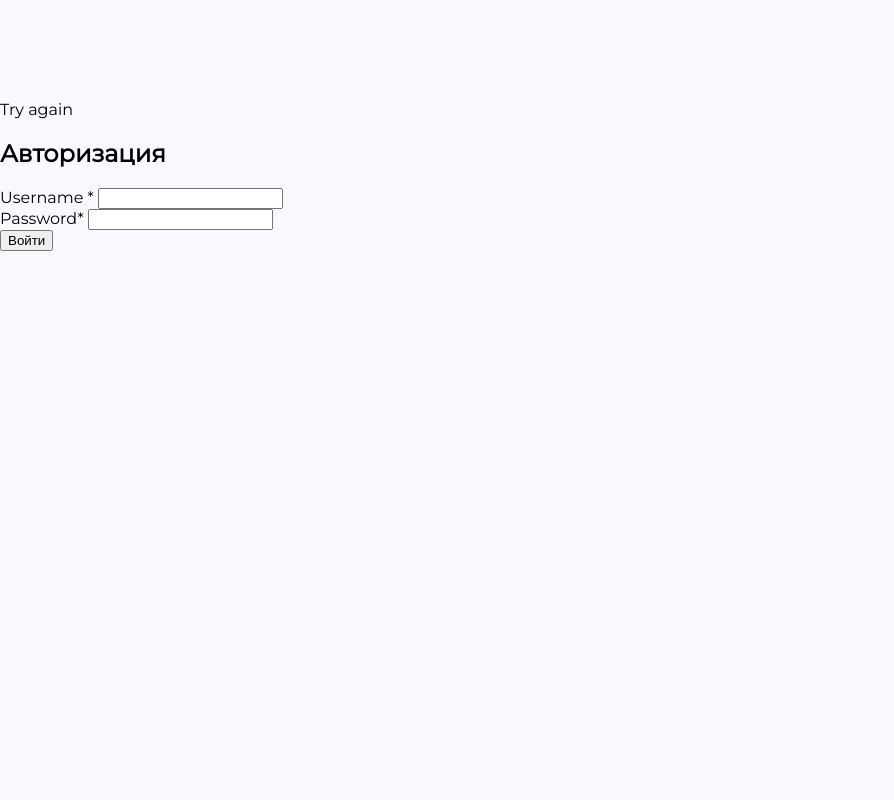
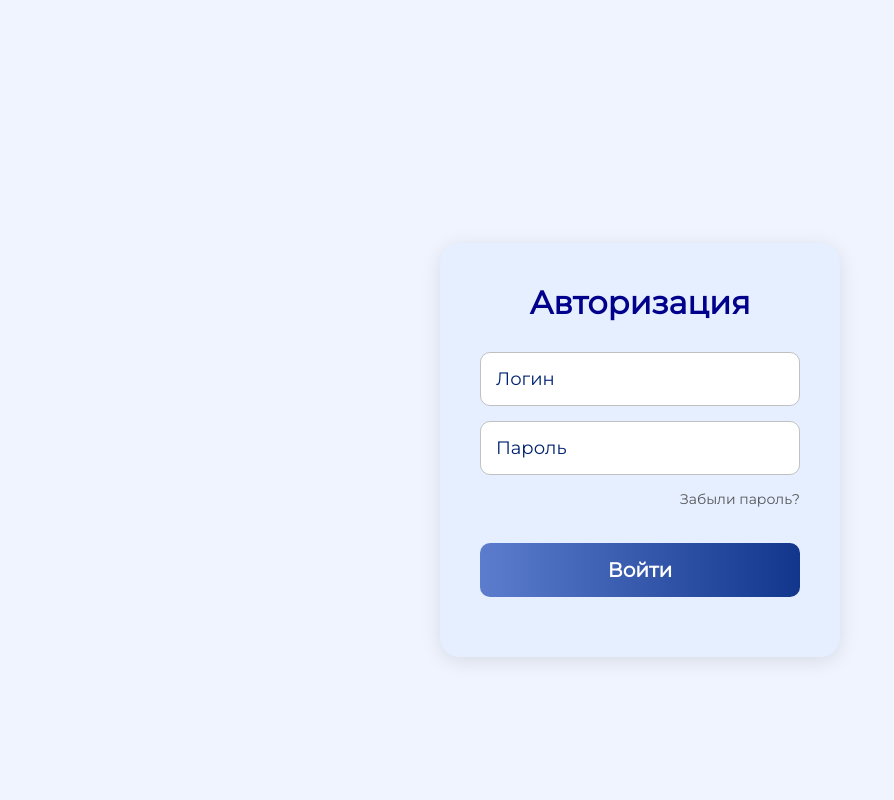
Before and after one commit to Hearmic/schollarsite1, a Django app: page /users/login/ in a window 1280 px wide. Shown: the whole page, without its empty margins (0-894 px from the left). Run offline with Django 4.2, Linux system fonts and the light colour scheme; some libraries are stand-ins or nearby versions.

Commit message:
UPDATE: Login frontend updated

```diff
--- a/exit_notes/templates/exit_notes/exit_notes_main.html
+++ b/exit_notes/templates/exit_notes/exit_notes_main.html
@@ -34,7 +34,7 @@
                 data-teacher-approved="{{ note.teacher_approved|yesno:'true,false' }}"
                 onclick="openModal(this)">
                 <div class="note-title">{{ note.title }}</div>
-                <div class="note-date">Создана: {{ note.created_on|date:'d.m.Y H:i' }}</div>
+                <div class="note-date"> Создана: {{ note.created_on|date:'d.m.Y H:i' }}  Для:{{ note.created_by.first_name }} {{ note.created_by.last_name }}</div>
             </div>
             {% endfor %}
         </div>
--- a/static/users/login_styles.css
+++ b/static/users/login_styles.css
@@ -1,95 +1,88 @@
-@import url('https://fonts.googleapis.com/css?family=Poppins:400,500,600,700&display=swap');
-*{
+* {
   margin: 0;
   padding: 0;
   box-sizing: border-box;
-  font-family: 'Poppins', sans-serif;
+  font-family: 'Montserrat', sans-serif;
 }
-body{
-  min-height: 100vh;
+
+body {
+  background-color: #f0f4ff;
   display: flex;
+  justify-content: center;
   align-items: center;
-  justify-content: center;
-  background: #4070f4;
+  height: 100vh;
 }
-.wrapper{
-  position: relative;
-  max-width: 430px;
-  width: 100%;
-  background: #fff;
-  padding: 34px;
-  border-radius: 6px;
-  box-shadow: 0 5px 10px rgba(0,0,0,0.2);
+
+.auth-container {
+  background-color: #e6efff;
+  padding: 40px;
+  border-radius: 20px;
+  box-shadow: 0 4px 20px rgba(0, 0, 0, 0.1);
+  text-align: center;
+  width: 400px;
 }
-.wrapper h2{
-  position: relative;
-  font-size: 22px;
-  font-weight: 600;
-  color: #333;
+
+.auth-title {
+  font-size: 32px;
+  font-weight: 800;
+  color: #00008b;
+  margin-bottom: 30px;
 }
-.wrapper h2::before{
-  content: '';
-  position: absolute;
-  left: 0;
-  bottom: 0;
-  height: 3px;
-  width: 28px;
-  border-radius: 12px;
-  background: #4070f4;
+
+.auth-form {
+  display: flex;
+  flex-direction: column;
+  gap: 15px;
+  margin-bottom: 20px;
 }
-.wrapper form{
-  margin-top: 30px;
+
+.input-field {
+  padding: 15px;
+  font-size: 18px;
+  font-weight: 500;
+  color: #002272;
+  border-radius: 10px;
+  border: 1px solid #c0c0c0;
+  outline: none;
 }
-.wrapper form .input-box{
-  height: 52px;
-  margin: 18px 0;
+
+.input-field::placeholder {
+  color: #002272;
 }
-form .input-box input{
-  height: 100%;
-  width: 100%;
-  outline: none;
-  padding: 0 15px;
-  font-size: 17px;
-  font-weight: 400;
-  color: #333;
-  border: 1.5px solid #C7BEBE;
-  border-bottom-width: 2.5px;
-  border-radius: 6px;
-  transition: all 0.3s ease;
+
+.forgot-password {
+  font-size: 14px;
+  color: #555557;
+  text-align: right;
+  margin-bottom: 20px;
+  display: block;
+  text-decoration: none;
 }
-.input-box input:focus,
-.input-box input:valid{
-  border-color: #4070f4;
-}
-form .policy{
-  display: flex;
-  align-items: center;
-}
-form h3{
-  color: #707070;
-  font-size: 14px;
-  font-weight: 500;
-  margin-left: 10px;
-}
-.input-box.button input{
-  color: #fff;
-  letter-spacing: 1px;
+
+.submit-btn {
+  padding: 15px;
+  font-size: 20px;
+  font-weight: bold;
+  color: white;
   border: none;
-  background: #4070f4;
+  border-radius: 10px;
+  background: linear-gradient(90deg, #5C7DCD, #11368C);
   cursor: pointer;
 }
-.input-box.button input:hover{
-  background: #0e4bf1;
+
+.auth-footer {
+  margin-top: 20px;
 }
-form .text h3{
- color: #333;
- width: 100%;
- text-align: center;
+
+.or-text {
+  font-size: 16px;
+  color: #0043E0;
+  margin-bottom: 10px;
 }
-form .text h3 a{
-  color: #4070f4;
+
+.register-link {
+  font-size: 20px;
+  color: #0043E0;
+  font-weight: bold;
   text-decoration: none;
 }
-form .text h3 a:hover{
-  text-decoration: underline;
-}
--- a/users/forms.py
+++ b/users/forms.py
@@ -6,9 +6,15 @@ from django.contrib.auth.models import Group
 
 
 class LoginUserForm(forms.Form):
-    username = forms.CharField(label='Имя', max_length=20, widget=forms.TextInput(attrs={'class': 'form-input'}))
-    password = forms.CharField(label='Пароль', widget=forms.PasswordInput(attrs={'class': 'form-input'}))
-
+    username = forms.CharField(
+        label='Имя',
+        max_length=20,
+        widget=forms.TextInput(attrs={'class': 'input-field', 'placeholder': 'Логин'})
+    )
+    password = forms.CharField(
+        label='Пароль',
+        widget=forms.PasswordInput(attrs={'class': 'input-field', 'placeholder': 'Пароль'})
+    )
 
 class UserCreateForm(UserCreationForm):
     class Meta:
--- a/users/templates/users/login.html
+++ b/users/templates/users/login.html
@@ -1,36 +1,26 @@
-{% extends "main/base.html" %}
-{% load static %}
+{% extends "main/base.html" %} {% load static %}
 <!DOCTYPE html>
-<html lang="ru" dir="ltr">
-  <head>
+<html lang="ru">
+<head>
     <meta charset="UTF-8">
     <meta name="viewport" content="width=device-width, initial-scale=1.0">
-    {% block title %}Авторизация{% endblock title %}
-    <link rel="stylesheet" href="{% static 'users/styles.css' %}">
-  </head>
+    <title>Авторизация</title>
+    {% block stylesheet %}<link rel="stylesheet" href="{% static 'users/login_styles.css' %}">{% endblock stylesheet %}
+</head>
 <body>
   {% block content %}
-  <div class="wrapper">
-  <div>
-    {% block try_again %}
-    {% endblock try_again %}
-  </div>
-    <h2>Авторизация</h2>
-    <form method = "POST">
-      {% csrf_token %}
-      <div class="input-box">
-        <label>Username <span class="text-danger">*</span></label>
-        {{form.username}}
-      </div>
-      <div class="input-box">
-        <label>Password<span class="text-danger">*</span></label>
-        {{form.password}}
-      </div>
-      <div class="input-box button">
-        <input type="Submit" value="Войти">
-      </div>
-    </form>
-  </div>
+    <div class="auth-container">
+        <h1 class="auth-title">Авторизация</h1>
+        <form id="loginForm" class="auth-form" method="post">
+            {% csrf_token %}
+            {{ form.username.errors }}
+            {{ form.username }}
+            {{ form.password.errors }}
+            {{ form.password }}
+            <a href="#" class="forgot-password">Забыли пароль?</a>
+            <button type="submit" id="loginButton" class="submit-btn">Войти</button>
+        </form>
+    </div>
   {% endblock content %}
 </body>
 </html>
```
Also changed, not shown: schollarsite/settings.py (line endings or trailing spaces).
